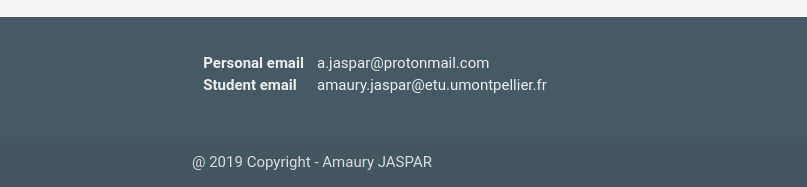
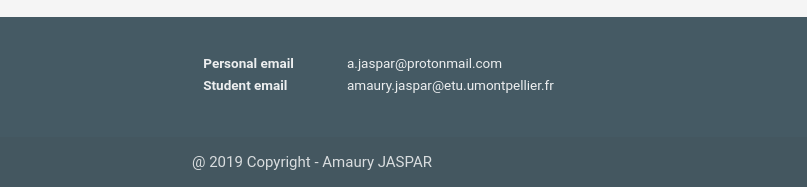
Before and after one commit to amaury-jaspar/portfolio, a plain HTML site: page index.html in a window 1280 px wide. Shown: the part 3006-3193 px from the top of the page, 0-807 px from the left. Drawn offline with nearby package versions, Linux system fonts and the light colour scheme; some icons are missing.

Commit message:
changed font-size footer

```diff
--- a/css/styles.css
+++ b/css/styles.css
@@ -143,6 +143,6 @@ td {
 
 /************** Footer**************/
 
-footer span.desc-title{
-    width: 110px;
+footer span {
+    font-size:90%;
 }
```
